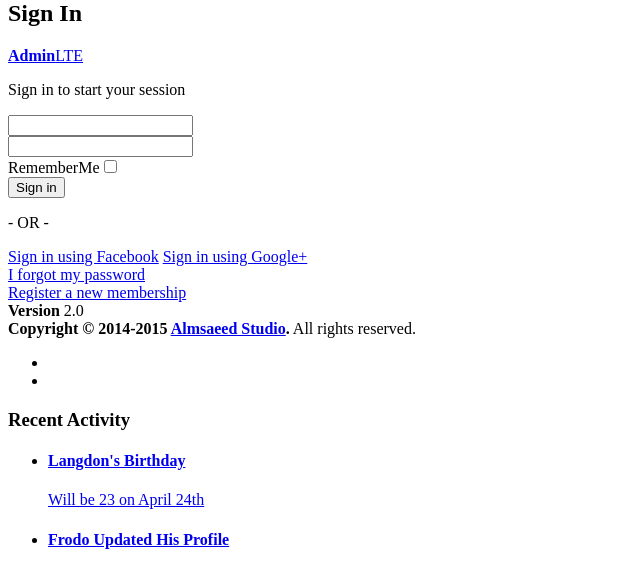
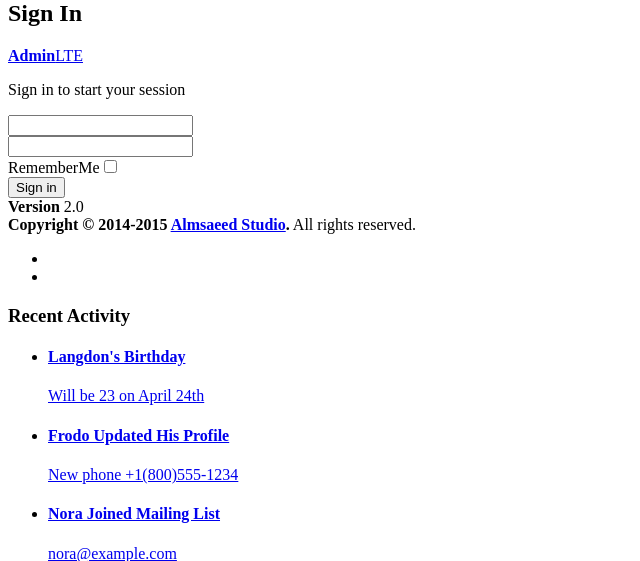
Before and after one commit to k1808/shop.dev, a Yii app: template backend/views/site/login.php in a window 1280 px wide. Shown: the part 2561-3122 px from the top of the page, without its empty margins (0-640 px from the left). Run offline with PHP 8.4 and a stand-in for Yii, Linux system fonts and the light colour scheme; the template is opened without the code that fills it, so the values that code supplies are empty; form fields are guessed from the names that the template uses; some libraries are stand-ins or nearby versions.

Commit message:
Changed login layout

```diff
--- a/backend/views/site/login.php
+++ b/backend/views/site/login.php
@@ -1,4 +1,6 @@
 <?php
+
+use common\widgets\Alert;
 use yii\helpers\Html;
 use yii\bootstrap\ActiveForm;
 
@@ -26,7 +28,7 @@ $fieldOptions2 = [
     <!-- /.login-logo -->
     <div class="login-box-body">
         <p class="login-box-msg">Sign in to start your session</p>
-
+        <?= Alert::widget() ?>
         <?php $form = ActiveForm::begin(['id' => 'login-form', 'enableClientValidation' => false]); ?>
 
         <?= $form
@@ -53,18 +55,6 @@ $fieldOptions2 = [
 
         <?php ActiveForm::end(); ?>
 
-        <div class="social-auth-links text-center">
-            <p>- OR -</p>
-            <a href="#" class="btn btn-block btn-social btn-facebook btn-flat"><i class="fa fa-facebook"></i> Sign in
-                using Facebook</a>
-            <a href="#" class="btn btn-block btn-social btn-google-plus btn-flat"><i class="fa fa-google-plus"></i> Sign
-                in using Google+</a>
-        </div>
-        <!-- /.social-auth-links -->
-
-        <a href="#">I forgot my password</a><br>
-        <a href="register.html" class="text-center">Register a new membership</a>
-
     </div>
     <!-- /.login-box-body -->
 </div><!-- /.login-box -->
```
